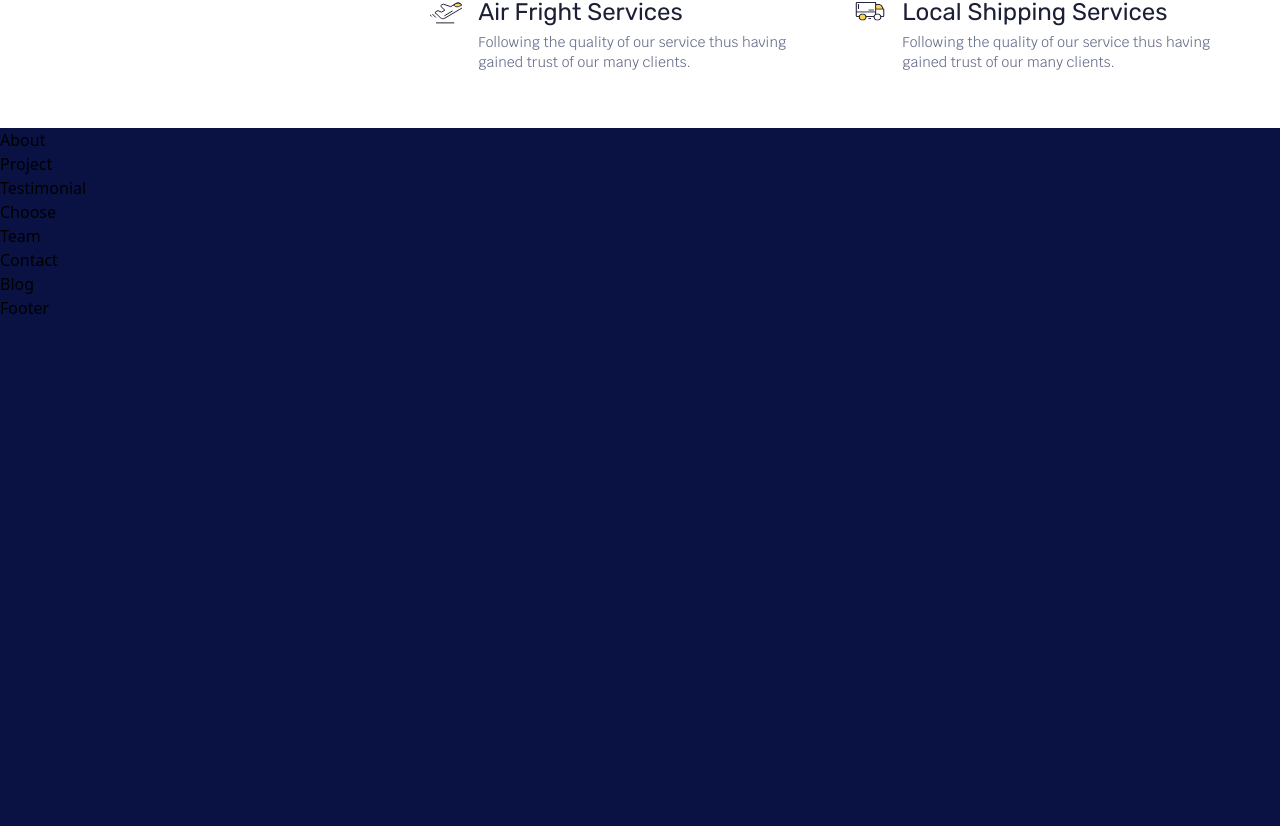
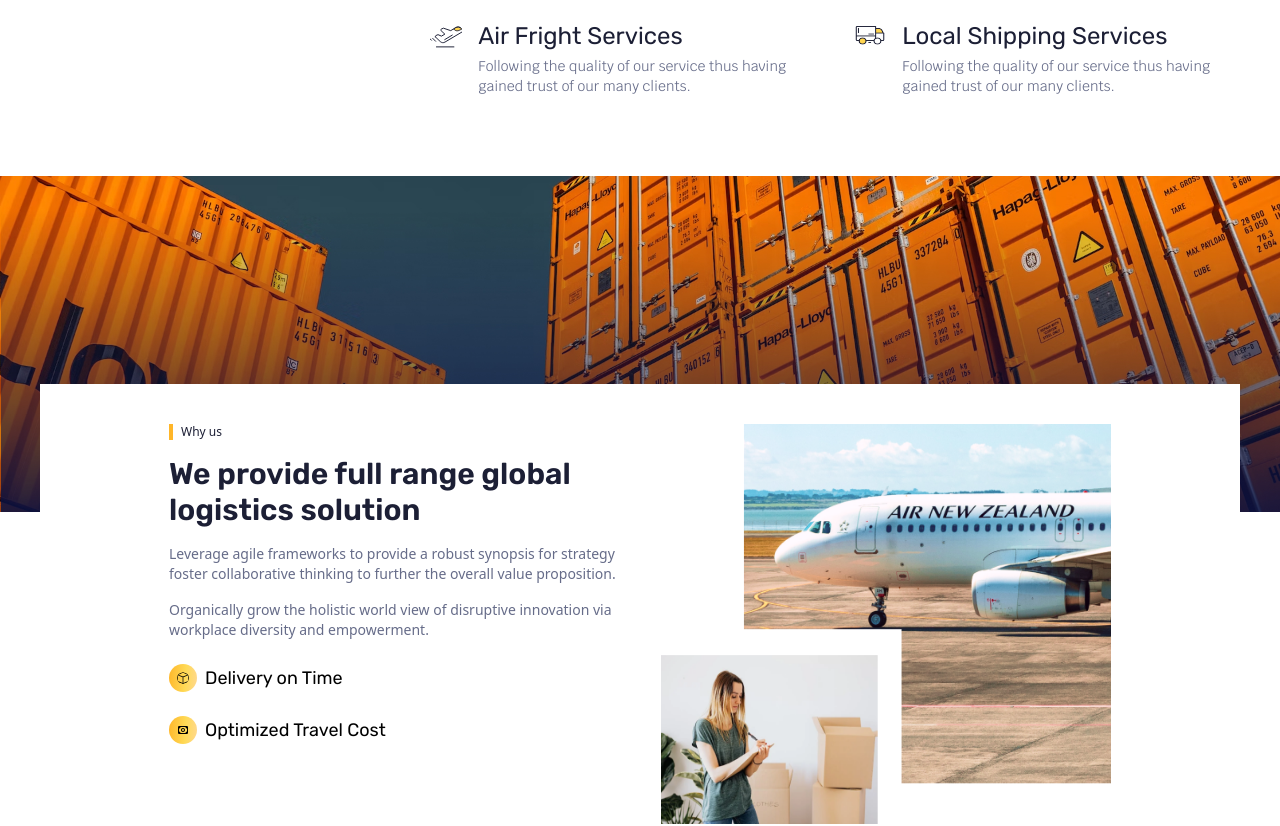
Before and after one commit to PrtHub/TransitFlow, a React (Vite) app: page / in a window 1280 px wide. Shown: the part 996-1822 px from the top of the page. Before the commit the page ends 1316 px from the top, so only its background shows below. Built offline with nearby package versions, Linux system fonts and the light colour scheme; the HTML template or start-up script is replaced by a standard one.

Commit message:
Home Service completed successfully

```diff
--- a/src/assets/images/index.js
+++ b/src/assets/images/index.js
@@ -1,8 +1,10 @@
 import Banner from './Banner.png'
 import AboutBg from './AboutBg.jpg'
+import Air from './Air.png'
 
 
 export {
     Banner,
-    AboutBg
+    AboutBg,
+    Air
 }
--- a/src/container/About.jsx
+++ b/src/container/About.jsx
@@ -1,9 +1,49 @@
-
+import { AboutBg, Air } from "../assets/images";
+import { BsBox } from 'react-icons/bs'
+import { BiMoney } from 'react-icons/bi'
 
 const About = () => {
   return (
-    <div>About</div>
-  )
-}
+    <>
+      <div className="w-full h-full  bg-white flex flex-col ">
+        <div className="w-full h-full z-0">
+          <img
+            src={AboutBg}
+            alt="Background"
+            className="w-full h-full object-contain"
+          />
+        </div>
+        <div className="sm:w-[600px] md:w-[700px] lg:w-[900px] xl:w-[1200px] h-fit mx-auto bg-white flex flex-col md:flex-row items-start justify-center gap-5 z-10 sm:-mt-16 md:-mt-24 lg:-mt-28 xl:-mt-32 p-10">
+          <div className="w-full md:w-[350px] lg:w-[400px] xl:w-[472px] h-full flex flex-col items-start justify-start gap-4">
+            <p className="text-xs text-[#1C1F35] font-normal border-l-4 border-l-[#FFB629] px-2">
+              Why us
+            </p>
+            <h1 className="font-Rubik text-2xl md:text-xl lg:text-3xl text-[#1C1F35] font-semibold">We provide full range global logistics solution</h1>
+            <p className="text-[#666C89] font-medium text-sm md:text-xs lg:text-sm">
+              Leverage agile frameworks to provide a robust synopsis for
+              strategy foster collaborative thinking to further the overall
+              value proposition.{" "}
+            </p>
+            <p className="text-[#666C89] font-medium text-sm md:text-xs lg:text-sm">
+              Organically grow the holistic world view of disruptive innovation
+              via workplace diversity and empowerment.
+            </p>
+            <div className="flex items-center justify-start gap-2 mt-2">
+              <BsBox className="background w-7 h-7 p-2 rounded-full"/>
+              <p className="text-base md:text-lg font-Rubik font-normal">Delivery on Time</p>
+            </div>
+            <div className="flex items-center justify-start gap-2 mt-2">
+              <BiMoney className="background w-7 h-7 p-2 rounded-full"/>
+              <p className="text-base md:text-lg font-Rubik font-normal">Optimized Travel Cost</p>
+            </div>
+          </div>
+          <div className="w-full h-full md:w-[400px] md:h-[350px] lg:w-[450px] lg:h-[400px] ">
+            <img src={Air} alt="" className="w-full h-full" />
+          </div>
+        </div>
+      </div>
+    </>
+  );
+};
 
-export default About
+export default About;
--- a/src/container/Service.jsx
+++ b/src/container/Service.jsx
@@ -4,7 +4,7 @@ const Service = () => {
   return (
     <>
     <div className="w-full h-full bg-white">
-    <div className="w-full xl:w-[1200px] h-full mx-auto flex items-start justify-around gap-14 py-14 px-7 xl:px-0">
+    <div className="w-full xl:w-[1200px] h-full mx-auto flex items-start justify-around gap-10 sm:gap-14 py-20 px-7 xl:px-0">
         <div className="flex flex-col items-start justify-start gap-2 font-Rubik ">
            <p className="text-xs text-[#1C1F35] font-normal border-l-4 border-l-[#FFB629] px-2">What We Do</p>
            <h1 className="text-2xl md:text-3xl lg:text-4xl text-[#1C1F35] font-semibold">Safe & Reliable <br /> Cargo Solutions</h1>
```
Also changed, not shown: src/assets/images/Air.png (added).
